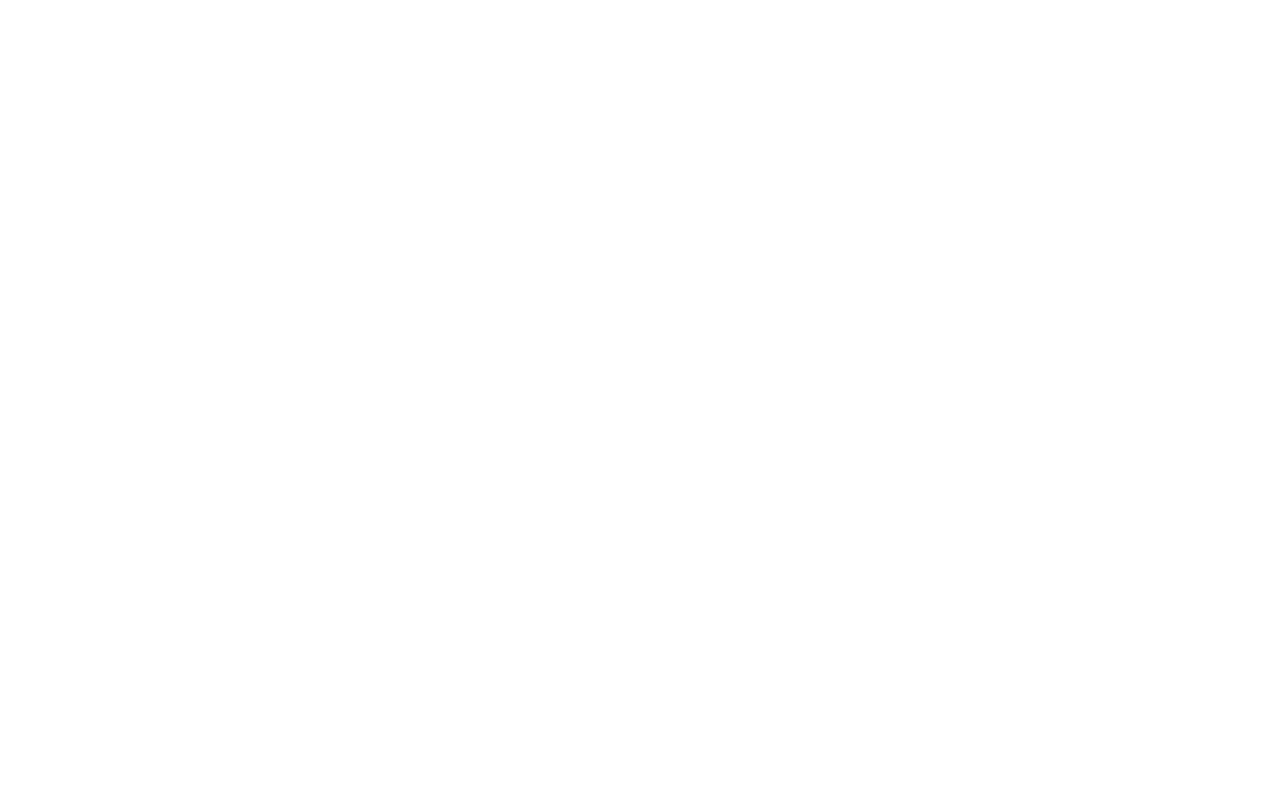
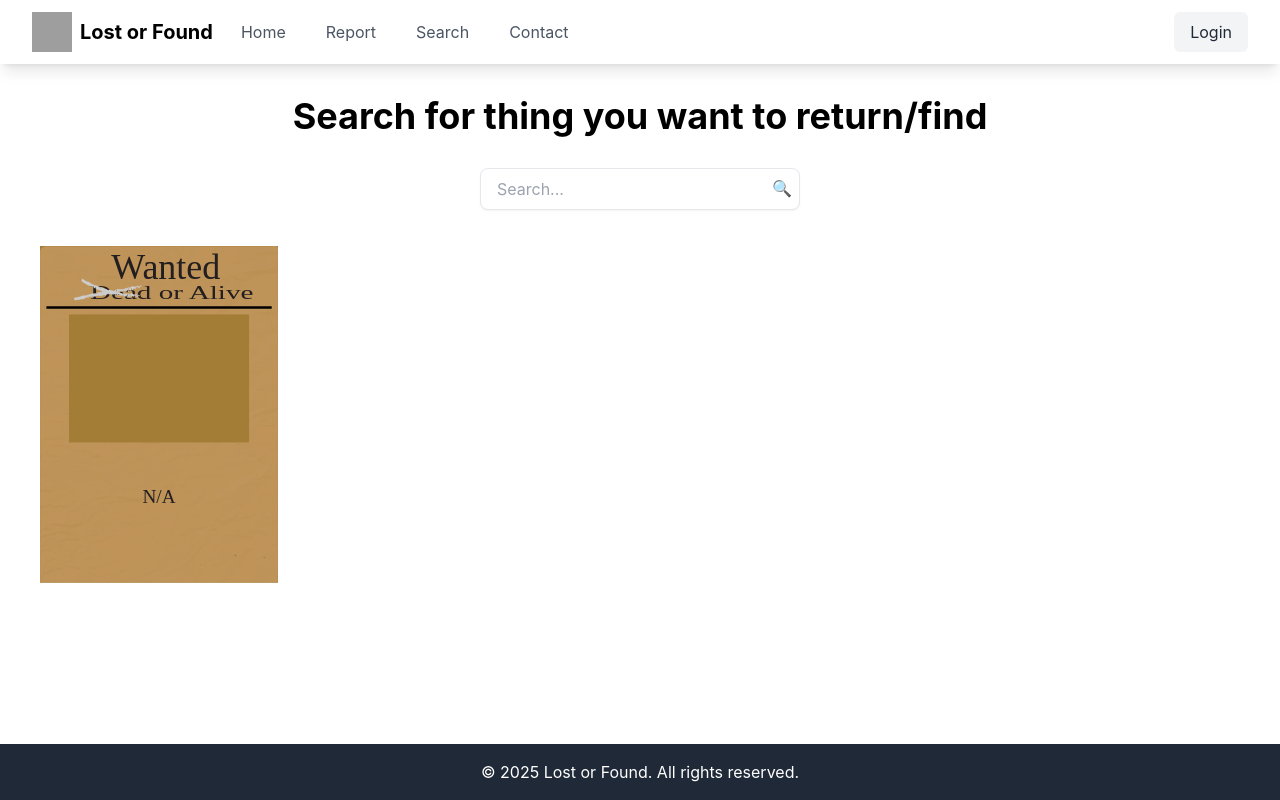
Before and after one commit to Tumacsp/Lost-or-Found-Website, a React (Create React App) app in the folder frontend/: page /search in a window 1280 px wide. Before the commit this address had no page. Built offline with nearby package versions, Linux system fonts and the light colour scheme; no server answers; grey boxes are pictures that could not be loaded.

Commit message:
Search Page | only page no functionality

```diff
--- a/frontend/src/App.js
+++ b/frontend/src/App.js
@@ -8,6 +8,7 @@
 import ResetPasswordPage from './pages/auth/reset_password_page';
 import ProfilePage from './pages/profile_page';
 import ReportPage from './pages/report/page';
+import SearchPage from './pages/search/page';
 
 const App = () => {
   return (
@@ -21,6 +22,7 @@
         <Route path="/reset-password/:token" element={<ResetPasswordPage />} />
         <Route path="/profile" element={<ProfilePage/>} />
         <Route path="/report" element={<ReportPage/>} />
+        <Route path="/search" element={<SearchPage/>} />
       </Routes>
     </Router>
   );
--- /dev/null
+++ b/frontend/src/pages/search/page.jsx
@@ -0,0 +1,35 @@
+import React from 'react';
+import Navbar from '../../components/navbar';
+import Footer from '../../components/footer';
+import Poster from "../card"
+
+const SearchPage = () => {
+  return (
+    <div className="flex flex-col min-h-screen">
+      <Navbar />
+      <main className="flex-grow">
+        <div className="container mx-auto px-4 sm:px-6 lg:px-8 py-8">
+          <h2 className="text-2xl sm:text-3xl lg:text-4xl font-bold text-center mb-4">Search for thing you want to return/find</h2>
+          <div className="flex items-center justify-center p-4">
+            <div className="relative">
+                <input
+                type="text"
+                placeholder="Search..."
+                className="w-80 px-4 py-2 border rounded-lg shadow-sm focus:ring-2 focus:ring-blue-500 focus:outline-none"
+                />
+                <button className="absolute right-2 top-2 text-gray-500">
+                🔍
+                </button>
+            </div>
+            </div>
+          <div>
+            <Poster />
+          </div>
+        </div>
+      </main>
+      <Footer />
+    </div>
+  );
+};
+
+export default SearchPage;
```
